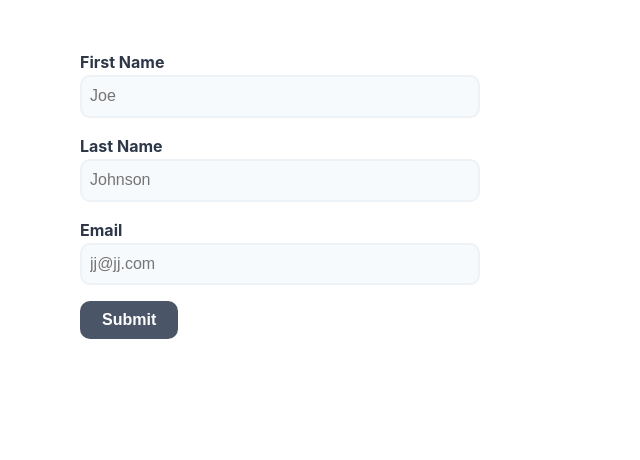
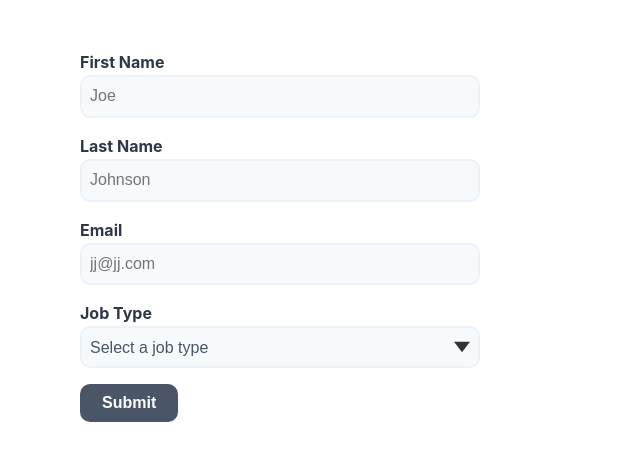
Before and after one commit to asidelnik/react-formik-form-validation, a React (Vite) app: page / in a window 1280 px wide. Shown: the top 460 px of the page, without its empty margins (0-640 px from the left). Built offline with nearby package versions, Linux system fonts and the light colour scheme.

Commit message:
Added select component & added it to the form

```diff
--- a/src/FormValidation.jsx
+++ b/src/FormValidation.jsx
@@ -2,6 +2,7 @@ import { Formik, Form } from "formik";
 import "./App.css";
 import * as Yup from "yup";
 import MyTextInput from "./form-fields/MyTextInput";
+import MySelect from "./form-fields/MySelect";
 
 function FormValidation() {
   return (
@@ -42,6 +43,16 @@ function FormValidation() {
           type="text"
           placeholder="jj@jj.com"
         />
+        <MySelect
+          label="Job Type"
+          name="jobType"
+        >
+          <option value="">Select a job type</option>
+          <option value="designer">Designer</option>
+          <option value="development">Developer</option>
+          <option value="product">Product Manager</option>
+          <option value="other">Other</option>
+        </MySelect>
         <div>
           <button type="submit">Submit</button>
         </div>
--- /dev/null
+++ b/src/form-fields/MySelect.jsx
@@ -0,0 +1,17 @@
+import { useField } from "formik";
+
+export default function MySelect({ label, ...props }) {
+  const [field, meta] = useField(props);
+  return (
+    <div>
+      <label htmlFor={props.id || props.name}>{label}</label>
+      <select
+        {...field}
+        {...props}
+      />
+      {meta.touched && meta.error ? (
+        <div className="error">{meta.error}</div>
+      ) : null}
+    </div>
+  );
+}
```
